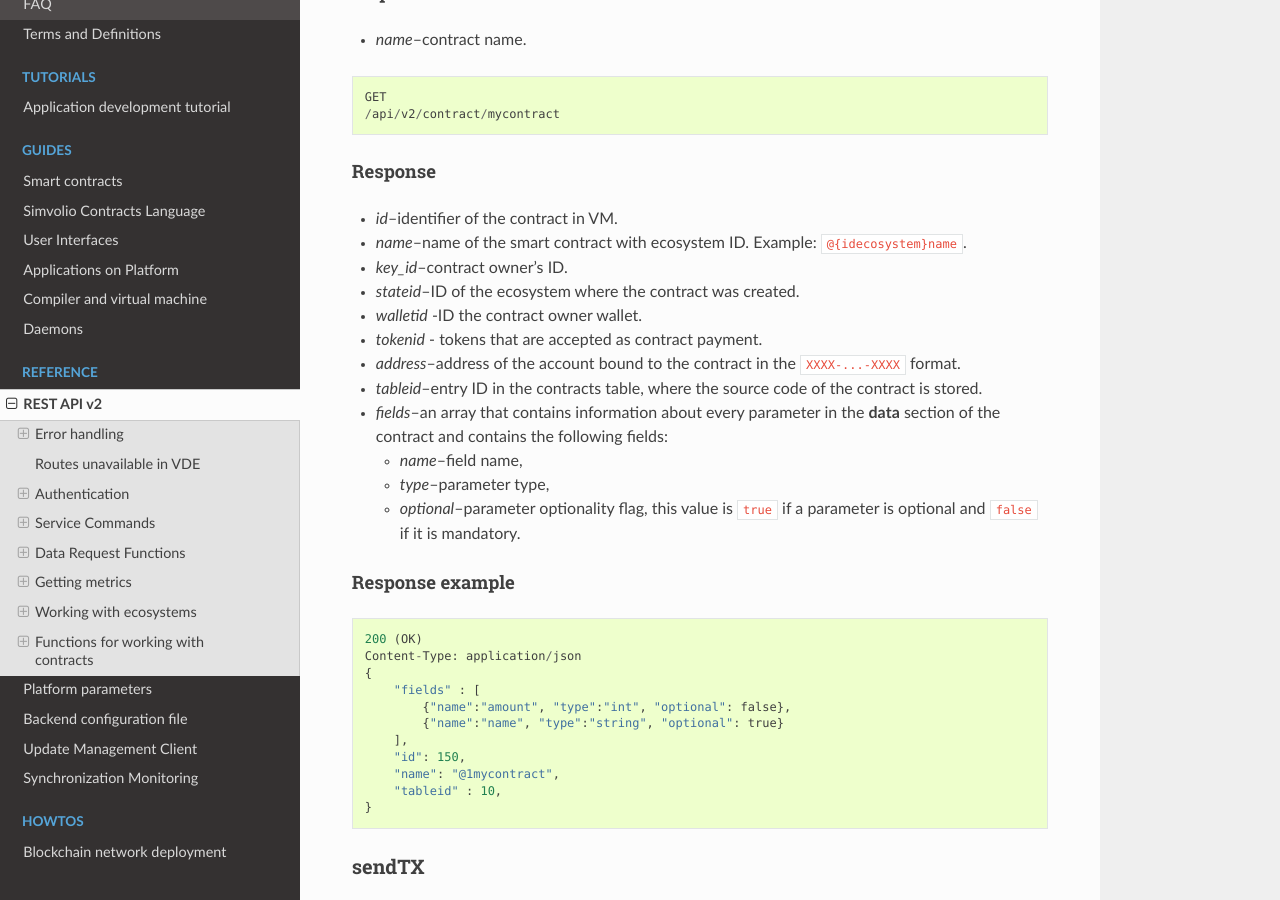
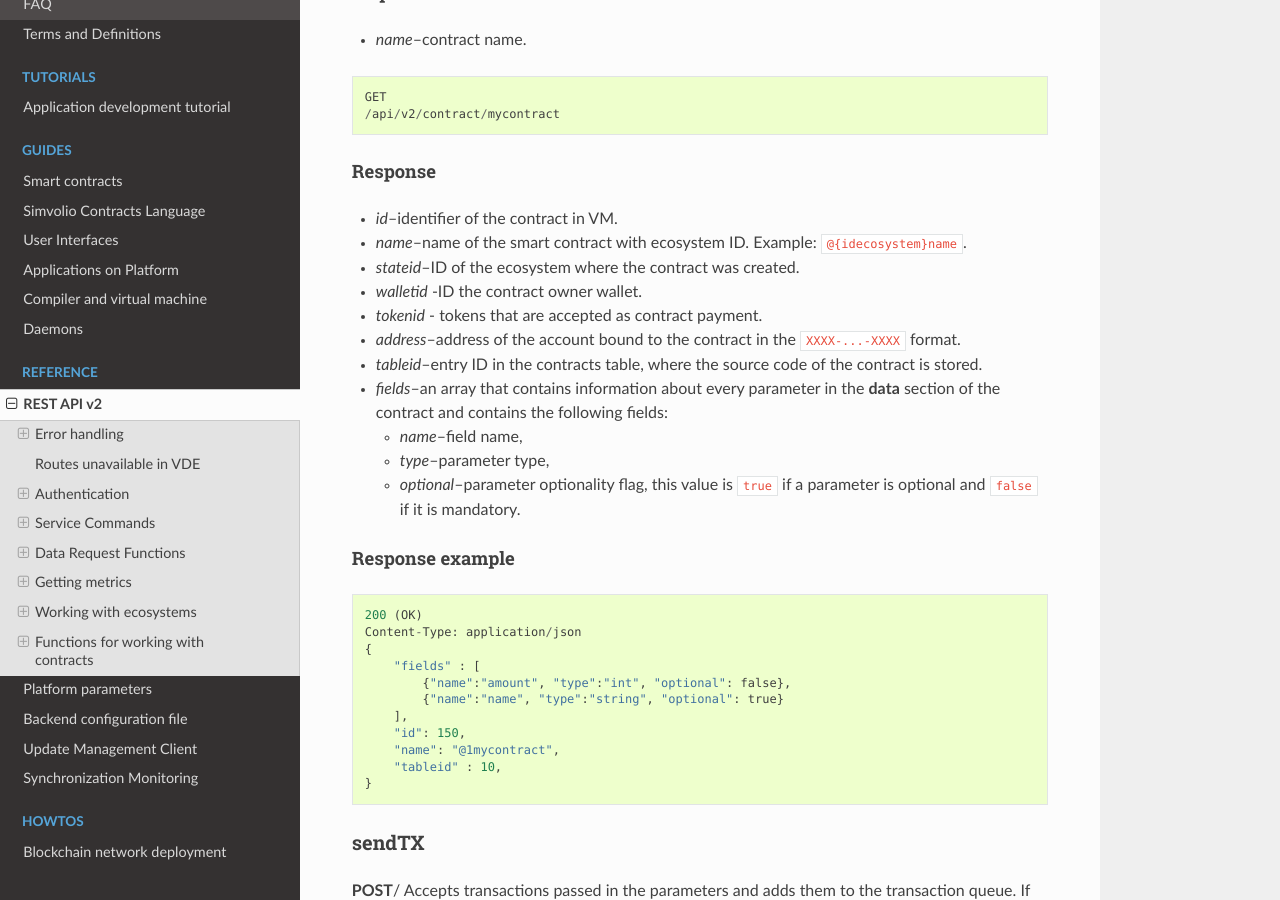
Before and after one commit to AplaProject/apla-docs-en, a Sphinx documentation site: the page built from source/reference/api2.rst, in a window 1280 px wide and 900 px high, scrolled down 27016 px. Built offline with Sphinx 7.4.7 and the Read the Docs theme 2.0.0, drawn with Linux system fonts in a browser that asks for light colours.

Commit message:
remove key_id from contract/{name}

```diff
--- a/source/reference/api2.rst
+++ b/source/reference/api2.rst
@@ -1439,8 +1439,6 @@ Response
 
 * *id*–identifier of the contract in VM.
 * *name*–name of the smart contract with ecosystem ID. Example: ``@{idecosystem}name``.
-* *key_id*–contract owner's ID.
-
 * *stateid*–ID of the ecosystem where the contract was created.
 * *walletid* -ID the contract owner wallet.
 * *tokenid* - tokens that are accepted as contract payment.
```
